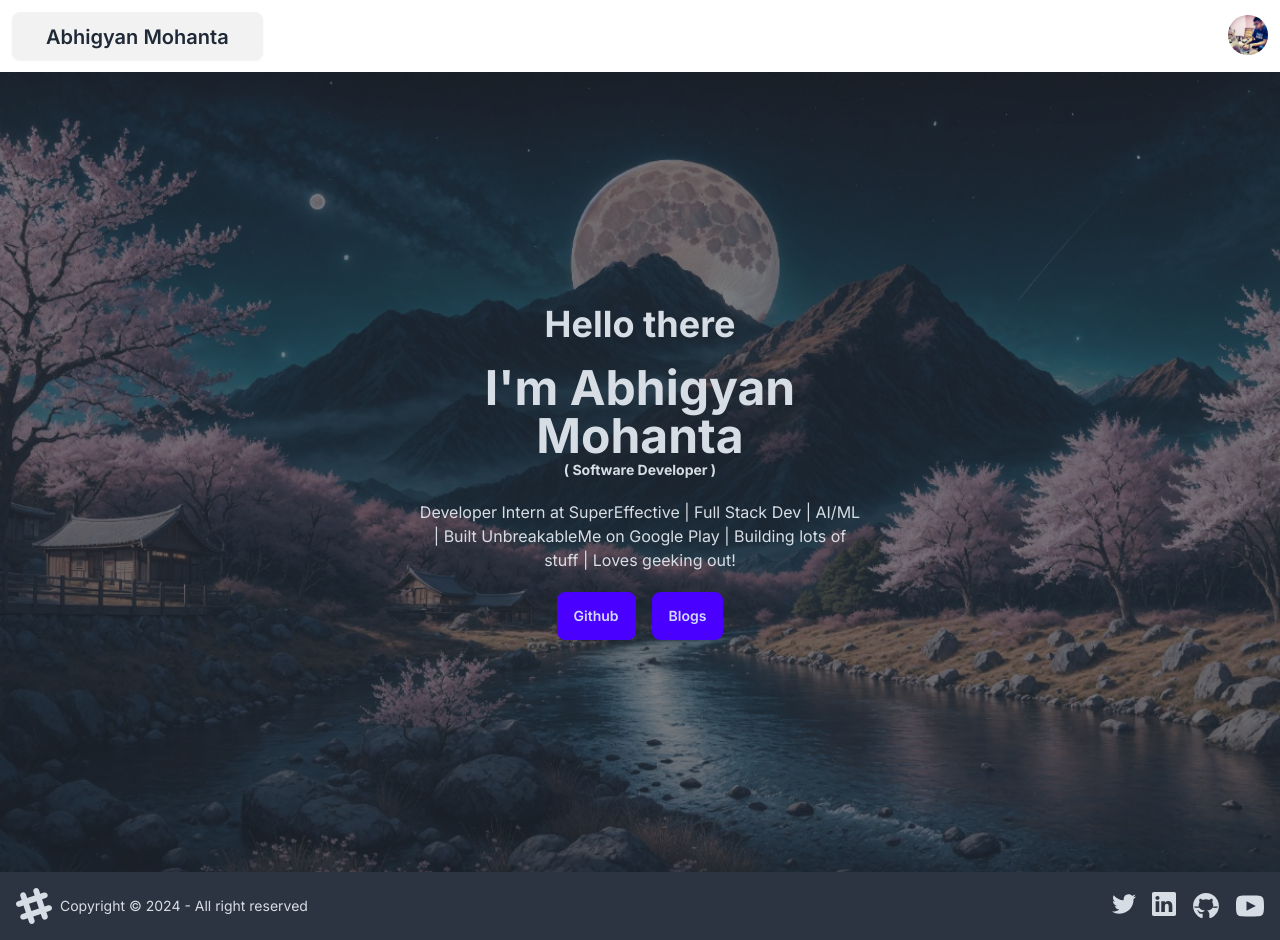
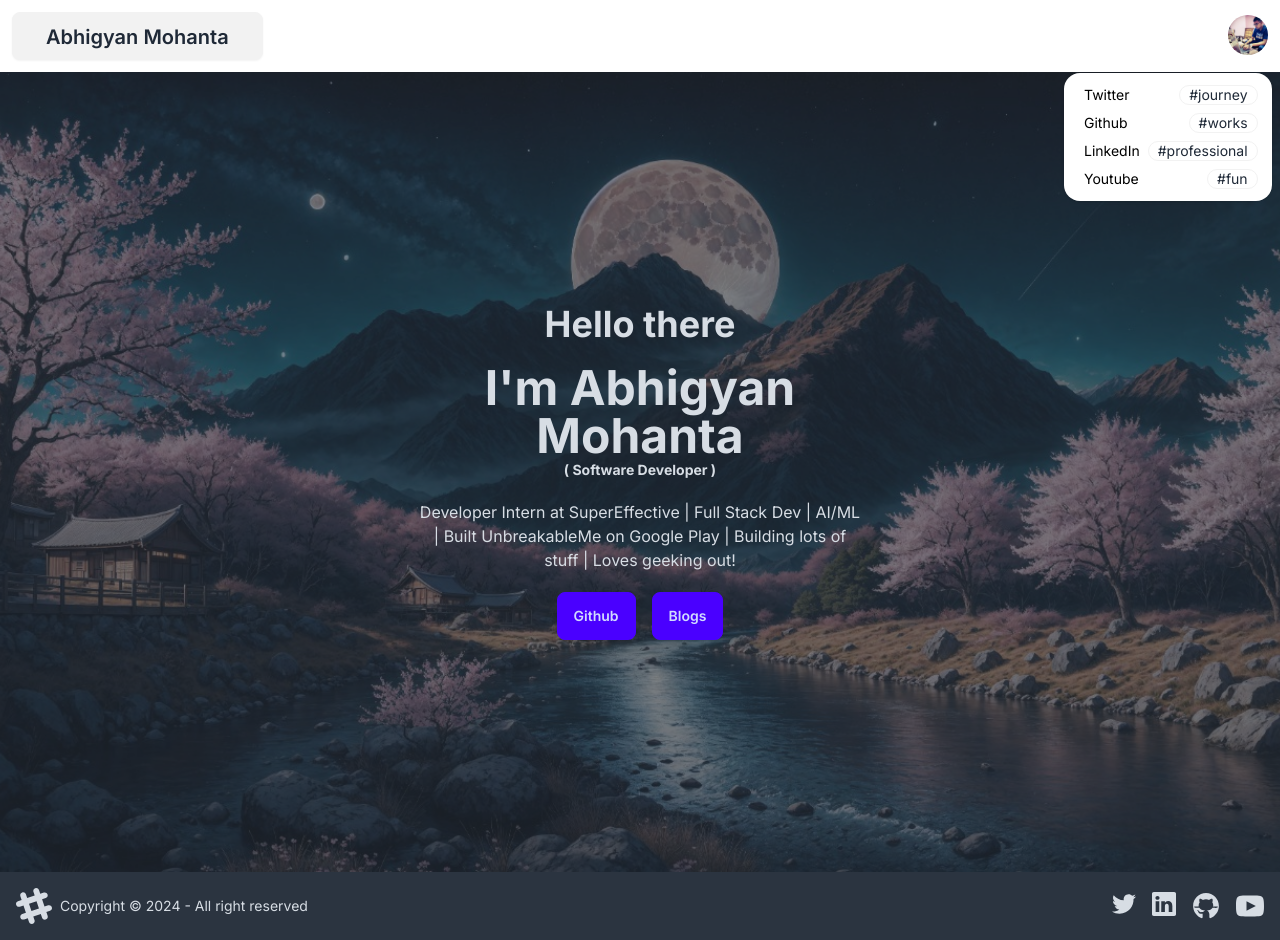
Before and after one commit to ABHIGYAN-MOHANTA/abhigyan-mohanta-nextjs, a Next.js app: page / in a window 1280 px wide. Both pictures are taken after a click on the button 1248 px from the left and 35 px from the top of the page. Built offline with nearby package versions, Linux system fonts and the light colour scheme.

Commit message:
refactor cursor anims 2

```diff
--- a/src/components/Navbar.tsx
+++ b/src/components/Navbar.tsx
@@ -1,7 +1,7 @@
 import Image from "next/image";
 const Navbar = () => {
   return (
-    <div className="navbar bg-base-100">
+    <div className="navbar bg-base-100 z-10">
       <div className="flex-1">
         <div className="dropdown dropdown-hover">
           <div tabIndex={0} role="button" className="btn m-1">
@@ -9,7 +9,7 @@
           </div>
           <ul
             tabIndex={0}
-            className="dropdown-content z-[1] menu p-2 shadow bg-base-100 rounded-box w-52"
+            className="dropdown-content z-[2] menu p-2 shadow bg-base-100 rounded-box w-52"
           >
             <li>
               <a href="/">I have built everything from:</a>
@@ -67,7 +67,7 @@
           </div>
           <ul
             tabIndex={0}
-            className="menu menu-sm dropdown-content mt-3 z-[1] p-2 shadow bg-base-100 rounded-box w-52"
+            className="menu menu-sm dropdown-content mt-3 z-[2] p-2 shadow bg-base-100 rounded-box w-52"
           >
             <li>
               <a
```
